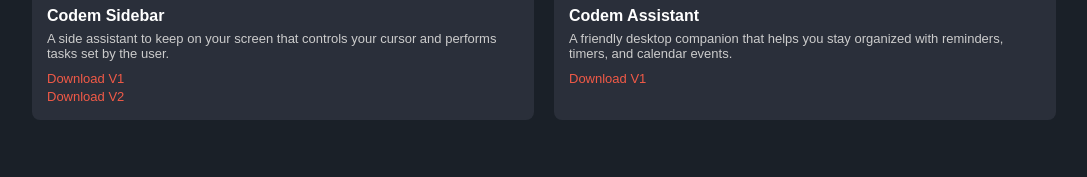
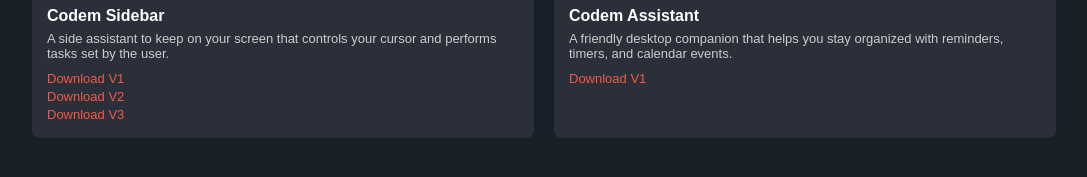
Before and after one commit to codemdragon/portfolio, a plain HTML site: page index.html in a window 1280 px wide. Shown: the part 1706-1883 px from the top of the page, without its empty margins (96-1183 px from the left). Drawn offline with Linux system fonts and the light colour scheme.

Commit message:
Update index.html

```diff
--- a/index.html
+++ b/index.html
@@ -413,6 +413,8 @@
           <a href="https://www.mediafire.com/file/hszu3i4p6oz4i59/sidebar_app.exe/file" target="_blank">Download V1</a>
           <br>
           <a href="https://www.mediafire.com/file/74vidrkruvq063u/sidebar_app.exe/file" target="_blank">Download V2</a>
+          <br>
+          <a href="https://www.mediafire.com/file/kiblf5b8nn7ows6/sidebar_app.zip/file" target="_blank">Download V3</a>
         </div>
       </div>
 
```
